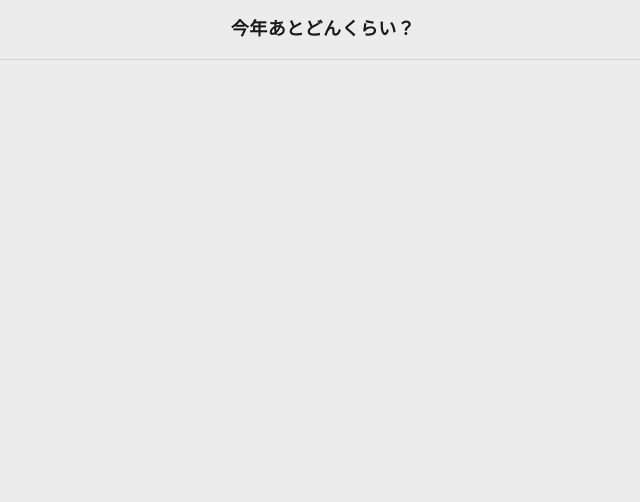
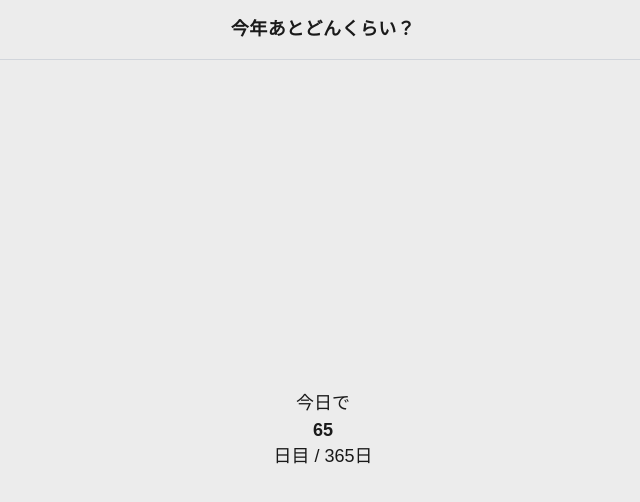
Before and after one commit to raiton-boo/year-project, a Next.js app: page / in a window 1280 px wide. Shown: the top 502 px of the page, without its empty margins (317-957 px from the left). Built offline with nearby package versions, Linux system fonts and the light colour scheme.

Commit message:
add: メインコンテンツの経過日数機能の追加

```diff
--- a/src/app/page.tsx
+++ b/src/app/page.tsx
@@ -1,12 +1,21 @@
-import Header from "@/components/layout/Header";
+'use client';
+
+import Header from '@/components/layout/Header';
+import ElapsedDays from '@/components/features/ElapsedDays';
+import { useYearProgress } from '@/hooks/useYearProgress';
 
 export default function Home() {
+  const progress = useYearProgress();
+
   return (
     <div className="flex flex-col min-h-screen">
       <Header />
       <main className="flex-1 flex flex-col items-center justify-center px-6">
-        {/* ここにコンテンツを追加していく */}
+        <ElapsedDays
+          elapsedDays={progress.elapsedDays}
+          totalDays={progress.totalDays}
+        />
       </main>
     </div>
-  )
+  );
 }
--- /dev/null
+++ b/src/components/features/ElapsedDays.tsx
@@ -0,0 +1,32 @@
+import type { YearProgress } from '@/hooks/useYearProgress';
+
+type Props = Pick<YearProgress, 'elapsedDays' | 'totalDays'>;
+
+export default function ElapsedDays({ elapsedDays, totalDays }: Props) {
+  return (
+    <div className="flex flex-col items-center gap-1">
+      <p
+        style={{
+          fontSize: 'var(--font-size-sm)',
+          color: 'var(--color-subtext)',
+        }}
+      >
+        今日で
+      </p>
+      <p
+        className="font-number font-bold leading-none"
+        style={{ fontSize: 'var(--font-size-display)' }}
+      >
+        {elapsedDays}
+      </p>
+      <p
+        style={{
+          fontSize: 'var(--font-size-sm)',
+          color: 'var(--color-subtext)',
+        }}
+      >
+        日目 / {totalDays}日
+      </p>
+    </div>
+  );
+}
```
